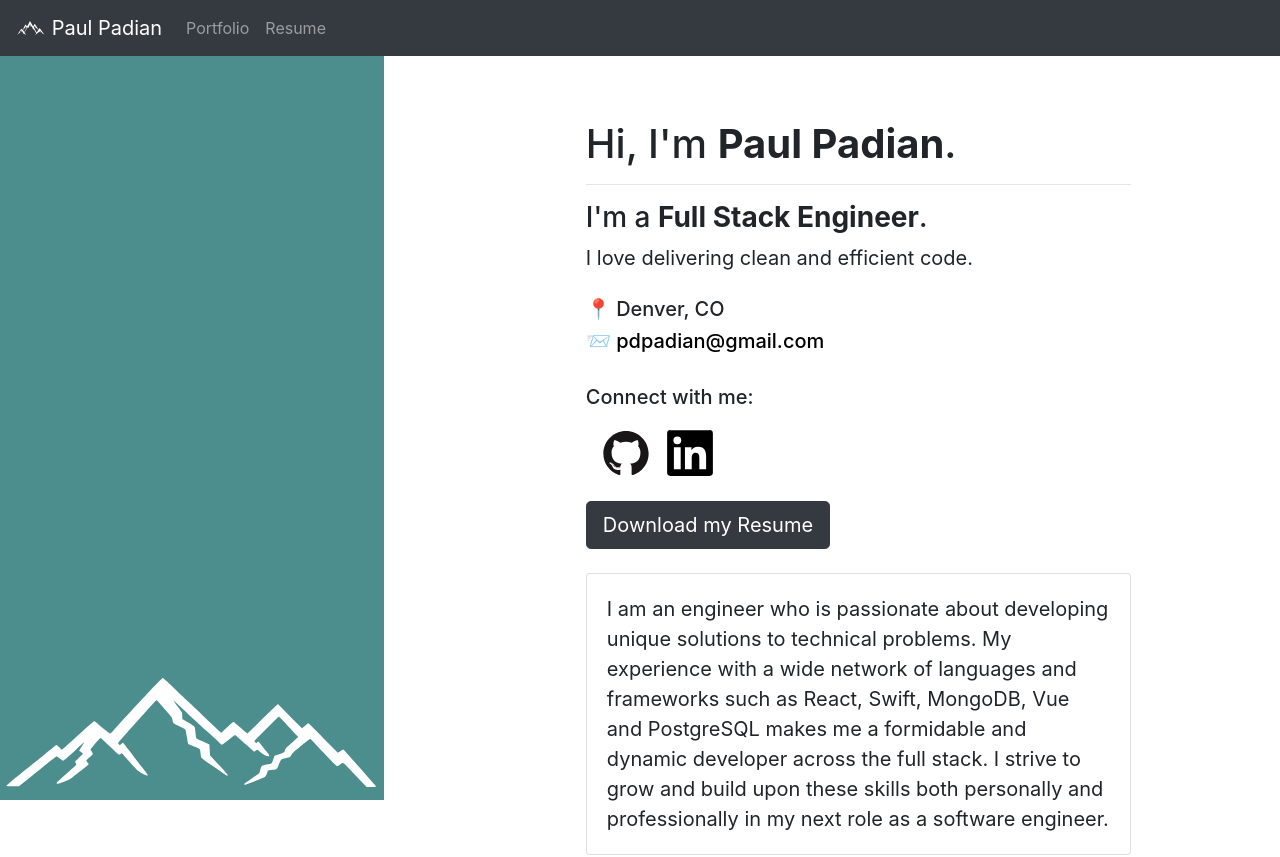
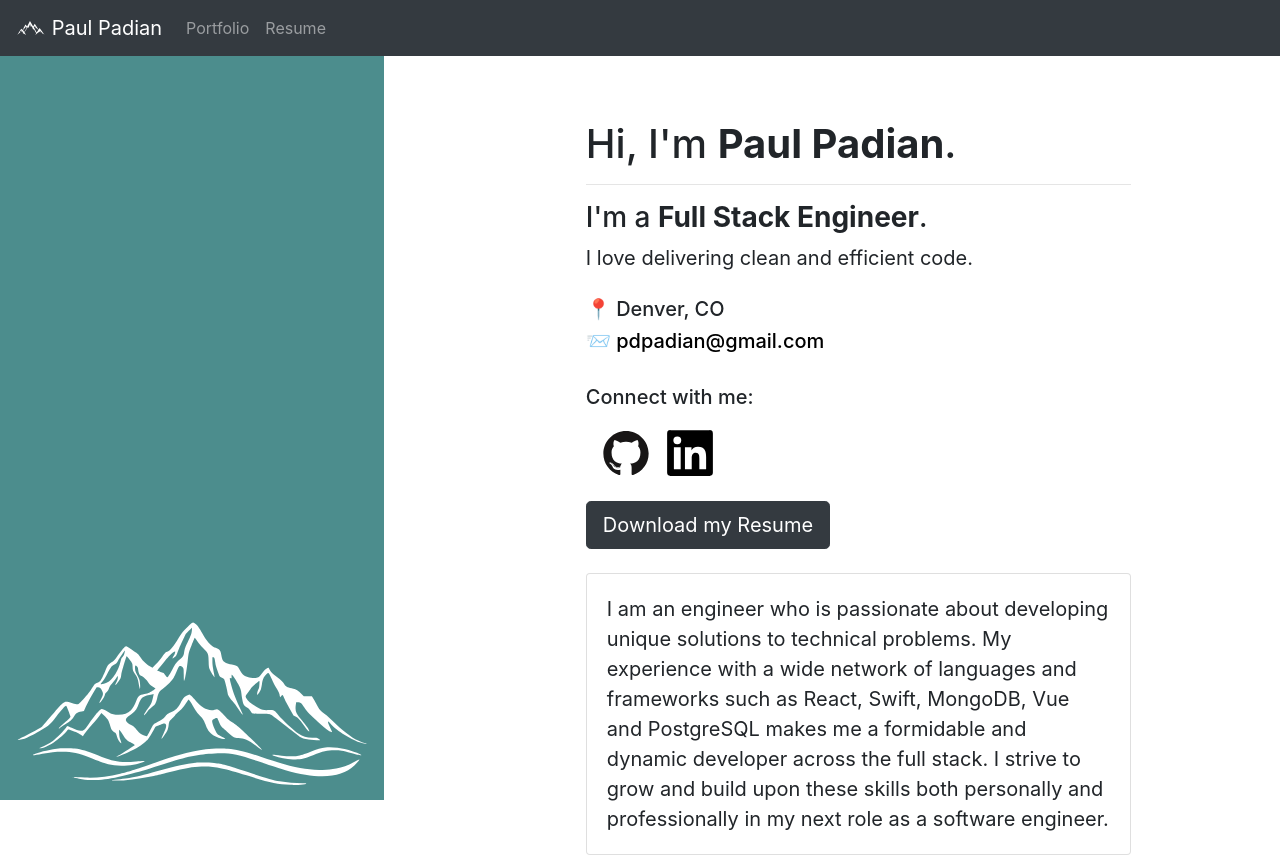
Before and after one commit to paulpadian/portfolio, a Next.js app: page / in a window 1280 px wide. Shown: the top 857 px of the page. Built offline with nearby package versions, Linux system fonts and the light colour scheme.

Commit message:
mountain

```diff
--- a/pages/index.js
+++ b/pages/index.js
@@ -21,7 +21,7 @@ export default function Home() {
           <Row >
             <Col sm={5} className="d-none d-sm-block">
               <div className={styles.mountainContainer}>
-                  <img src="/svg/mountain.svg" className={styles.mountains}></img>
+                  <img src="/svg/61.svg" className={styles.mountains}></img>
               </div>
             </Col>
             <Col sm={6}>
--- a/pages/portfolio.js
+++ b/pages/portfolio.js
@@ -22,7 +22,7 @@ export default function About() {
           <Row >
             <Col sm={5} className="d-none d-sm-block">
               <div className={styles.mountainContainer}>
-                  <img src="/svg/mountain.svg" className={styles.mountains}></img>
+                  <img src="/svg/61.svg" className={styles.mountains}></img>
               </div>
             </Col>
             <Col sm={6}>
```
Also changed, not shown: public/svg/61.svg (added).
